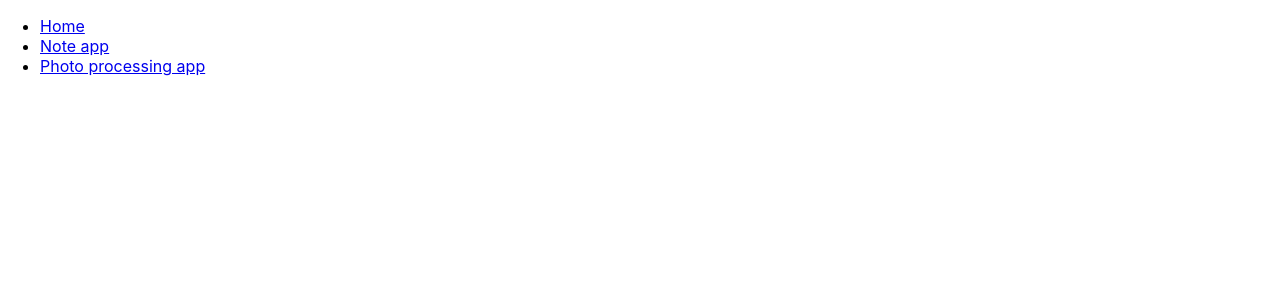
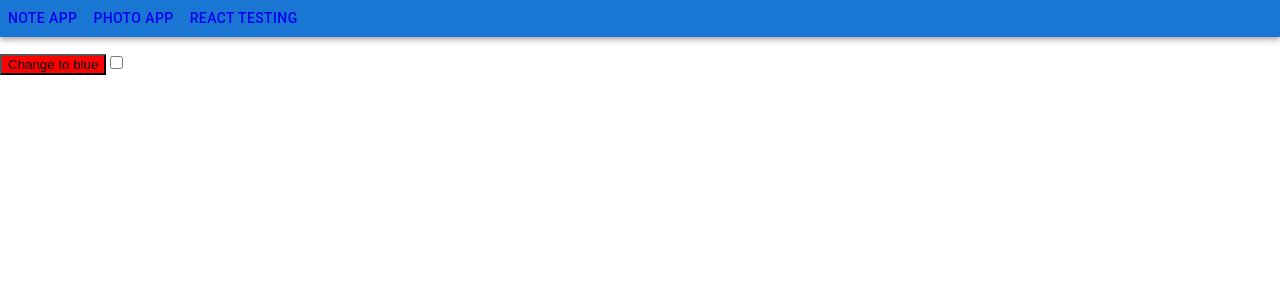
Before and after one commit to khainl1110/react-projects, a React (Create React App) app: page /react-testing in a window 1280 px wide. Shown: the top 300 px of the page. Built offline with nearby package versions, Linux system fonts and the light colour scheme.

Commit message:
Added ComponentsWithTest and tests for these components

```diff
--- /dev/null
+++ b/src/Components/ComponentsWithTest/Button.js
@@ -0,0 +1,32 @@
+import { useState } from "react";
+
+export default function Button() {
+
+    let [buttonColor, setButtonColor] = useState('red');
+    let [disabled, setDisabled] = useState(false);
+
+    let newButtonColor = buttonColor === 'red' ? 'blue' : 'red';
+
+
+    let onClickButton = () => {
+        setButtonColor(buttonColor === 'red' ? 'blue' : 'red')
+    }
+
+    let setDisabledToggle = () => {
+        setDisabled(!disabled)
+    }
+
+    return(
+        <div>
+            <button
+                style={{backgroundColor: buttonColor}}
+                onClick = {onClickButton}
+                disabled = {disabled}
+            >Change to {newButtonColor}</button>
+            <input
+                type = 'checkbox'
+                onClick = {setDisabledToggle}
+            />
+        </div>
+    )
+}
--- /dev/null
+++ b/src/Components/ComponentsWithTest/ComponentsIndex.js
@@ -0,0 +1,11 @@
+import { CheckBox } from "@mui/icons-material";
+import Button from "./Button";
+
+export default function ComponentsIndex() {
+    return(
+        <>
+            <Button />
+
+        </>
+    )
+}
--- a/src/Components/Index.js
+++ b/src/Components/Index.js
@@ -1,25 +1,49 @@
 import NoteTakingPageIndex from './NoteTakingPage/NoteTakingPageIndex'
 import { BrowserRouter as Router, Link, Route, Routes} from 'react-router-dom'
 import PhotoProcessingIndex from './PhotoProcessingPage/PhotoProcessingIndex'
+import { AppBar, Button, Grid, makeStyles } from '@mui/material'
+import { Stack } from '@mui/system'
+import Grid2 from '@mui/material/Unstable_Grid2/Grid2'
+import ComponentsIndex from './ComponentsWithTest/ComponentsIndex'
 
 
 export default function Index() {
+
     return(
         <Router>
-            <div>
-                <div className='App'>
-                    <ul>
-                        <li><Link to="/">Home</Link></li>
-                        <li><Link to="/note">Note app</Link></li>
-                        <li><Link to ="photo">Photo processing app</Link></li>
-                    </ul>
+            <Stack spacing={2}>
+                <div className='App' >
+                    <AppBar position='static'>
+                        <Grid2>
+                            <Link to = "/note">
+                                <Button color='inherit'>
+                                    Note app
+                                </Button>
+                            </Link>
+
+                            <Link to = "/photo">
+                                <Button color = 'inherit'>
+                                    Photo app
+                                </Button>
+                            </Link>
+
+                            <Link to = "/react-testing">
+                                <Button color = 'inherit'>
+                                    React testing
+                                </Button>
+                            </Link>
+                        </Grid2>
+                    </AppBar>
                 </div>
 
-                <Routes>
-                    <Route exact path="/note" element = {<NoteTakingPageIndex />} />
-                    <Route exact path = "/photo" element = {<PhotoProcessingIndex />} />
-                </Routes>
-            </div>
+                <div>
+                    <Routes>
+                        <Route exact path="/note" element = {<NoteTakingPageIndex />} />
+                        <Route exact path = "/photo" element = {<PhotoProcessingIndex />} />
+                        <Route exact path = "/react-testing" element = {<ComponentsIndex />} />
+                    </Routes>
+                </div>
+            </Stack>
         </Router>
     )
 }
--- a/src/Components/PhotoProcessingPage/Home.js
+++ b/src/Components/PhotoProcessingPage/Home.js
@@ -1,3 +1,4 @@
 export default function Home() {
+    // https://www.telerik.com/blogs/data-visualization-build-react-graphs-easy-way
     return <h1>Welcome to home!</h1>
 }
```
Also changed, not shown: src/Components/GraphPage/GraphPageIndex.js (added), 1 other file (tests, documents, lock files or other folders).
